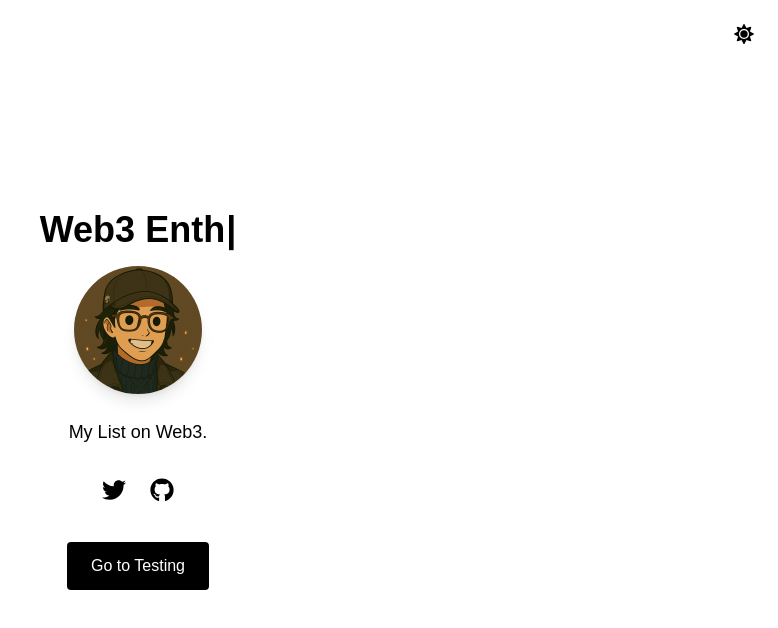
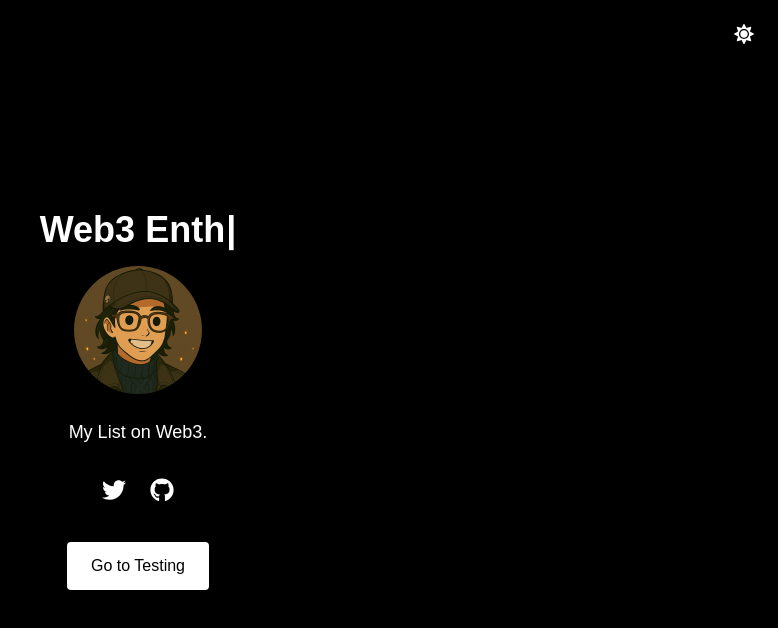
Before and after one commit to Heroness1/daycreed-inframe, a Next.js app: page / in a window 1280 px wide. Shown: the top 628 px of the page, without its empty margins (502-1280 px from the left). Built offline with nearby package versions, Linux system fonts and the light colour scheme.

Commit message:
Update tailwind.config.js

```diff
--- a/tailwind.config.js
+++ b/tailwind.config.js
@@ -1,5 +1,5 @@
-/** @type {import('tailwindcss').Config} */
 module.exports = {
+  darkMode: 'class',
   content: [
     './pages/**/*.{js,ts,jsx,tsx}',
     './components/**/*.{js,ts,jsx,tsx}',
```
